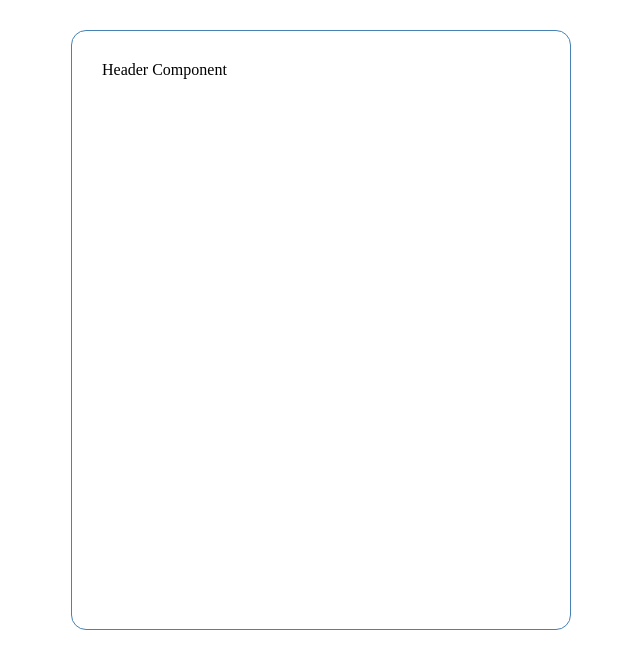
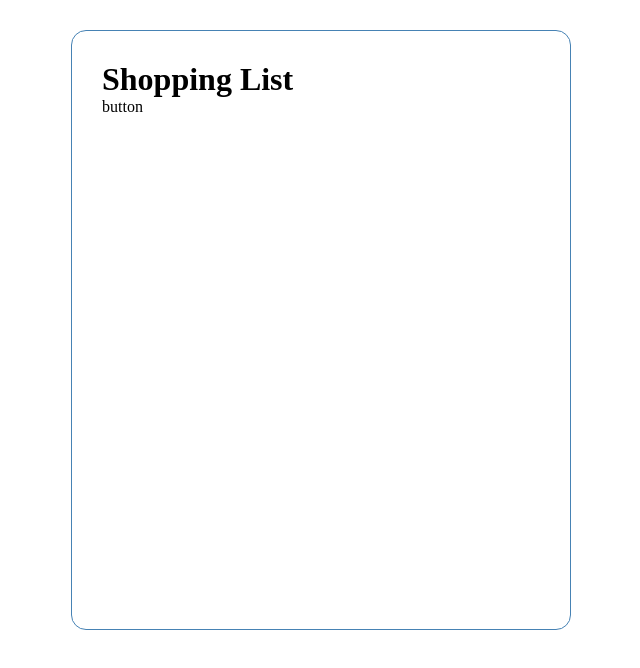
Before and after one commit to johnelbasha/shopping-list, a React (Create React App) app: page / in a window 1280 px wide. Shown: the top 668 px of the page, without its empty margins (319-959 px from the left). Built offline with nearby package versions, Linux system fonts and the light colour scheme.

Commit message:
Added h1 to Header and wired-up boiler plate Button component.

```diff
--- /dev/null
+++ b/src/components/Button.js
@@ -0,0 +1,7 @@
+const Button = () => {
+  return (
+    <p>button</p>
+  )
+}
+
+export default Button
--- a/src/components/Header.js
+++ b/src/components/Header.js
@@ -1,7 +1,10 @@
+import Button from "./Button"
+
 const Header = () => {
   return (
     <div>
-      Header Component
+      <h1>Shopping List</h1>
+      <Button />
     </div>
   )
 }
```
